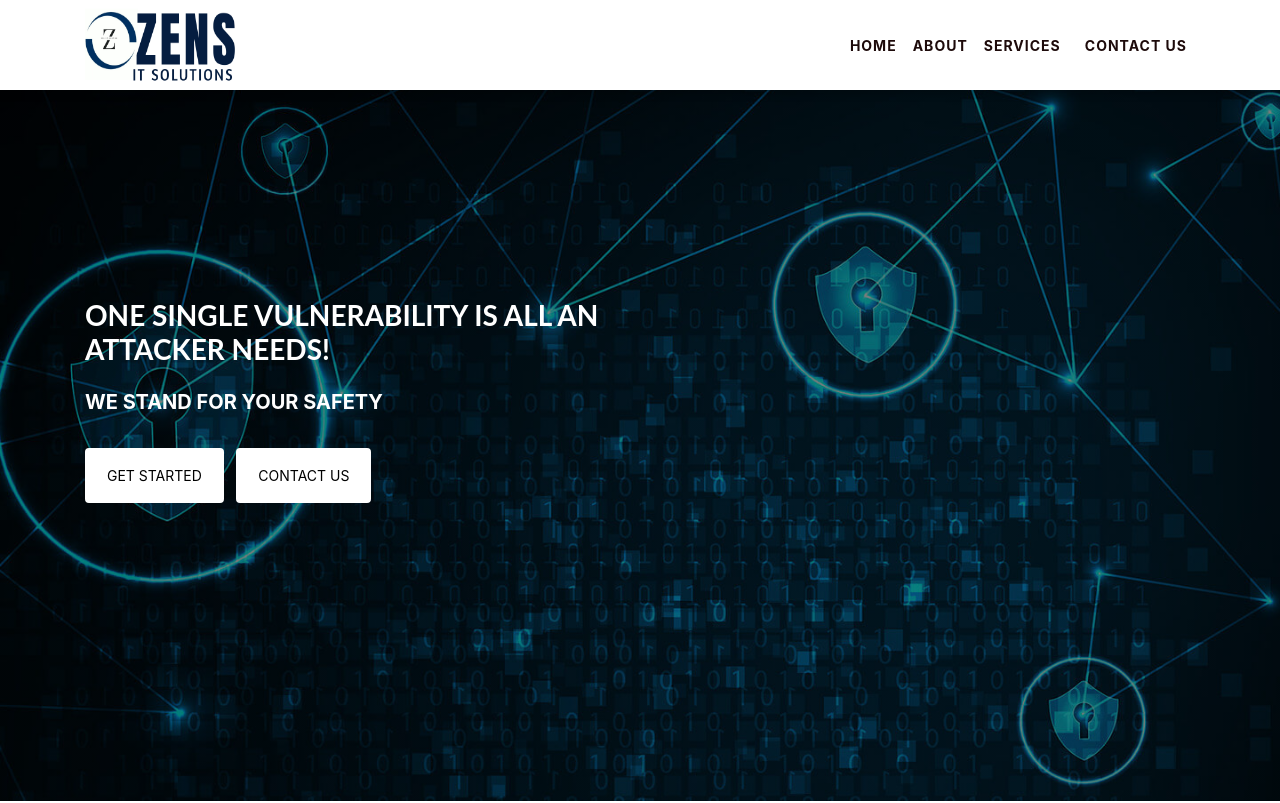
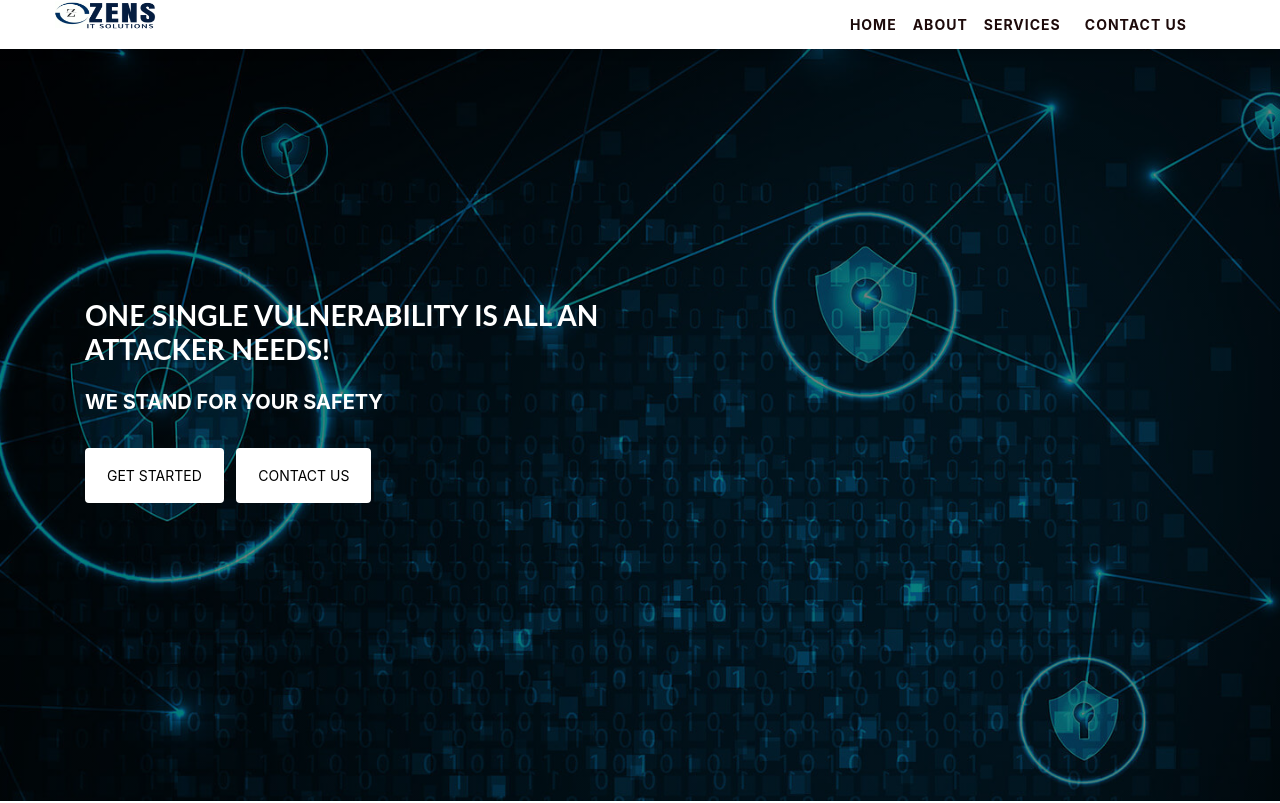
Before and after one commit to zensits/zens-website, a plain HTML site: page index.html in a window 1280 px wide. Shown: the top 803 px of the page. Drawn offline with nearby package versions, Linux system fonts and the light colour scheme.

Commit message:
changes made in navbar

```diff
--- a/index.html
+++ b/index.html
@@ -28,7 +28,7 @@
                 <button class="navbar-toggler my-auto" type="button" data-toggle="collapse" data-target="#navbarSupportedContent" aria-controls="navbarSupportedContent" aria-expanded="false" aria-label="Toggle navigation">
                   <span class="fa fa-bars"></span>
                 </button>
-                <div class=" logo "><img src="./images/IMG_20220826_115722.png"></div>
+                <div class=" logo fixed-top "><img src="./images/IMG_20220826_115722.png" style="margin-left:55px" ></div>
 
                 <div class="collapse navbar-collapse" id="navbarSupportedContent">
                   <ul class="navbar-nav  ml-auto">
--- a/style.css
+++ b/style.css
@@ -1,6 +1,3 @@
-html {
-    scroll-behavior: smooth;
-  }
 
 *{
     margin: 0;
@@ -270,7 +267,7 @@ html{
     scroll-behavior: smooth;
 }
 .navbar{
-    padding: 5px 0;
+    padding: 6px 0;
     background:#fff;
 
     box-shadow: 0px 1px 8px 3px rgba(0,0,0,0.2);
@@ -292,8 +289,8 @@ html{
     box-shadow: none;
 }
 .logo img{
-    width: 150px;
-    height: 80px;
+    width: 100px;
+    height: 30px;
 
 }
 @media only screen and (max-width:991px) {
@@ -301,7 +298,7 @@ html{
         max-width: 100%;
     }
     .navbar .navbar-collapse{
-        overflow: hidden;
+        overflow:hidden;
         background: #fff;
         text-align: center;
         padding: 10px 0;
```
